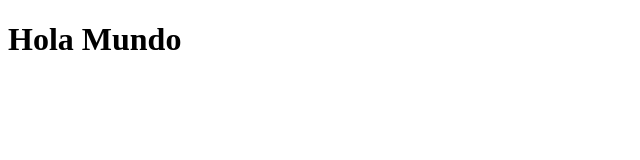
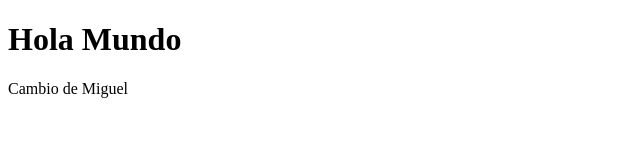
Before and after one commit to JorgeMike/proyecto-prueba, a plain HTML site: page index.html in a window 1280 px wide. Shown: the whole page, without its empty margins (0-640 px from the left). Drawn offline with Linux system fonts and the light colour scheme.

Commit message:
parrafo miguel

```diff
--- a/index.html
+++ b/index.html
@@ -7,5 +7,6 @@
   </head>
   <body>
     <h1>Hola Mundo</h1>
+    <p>Cambio de Miguel</p>
   </body>
 </html>
```
